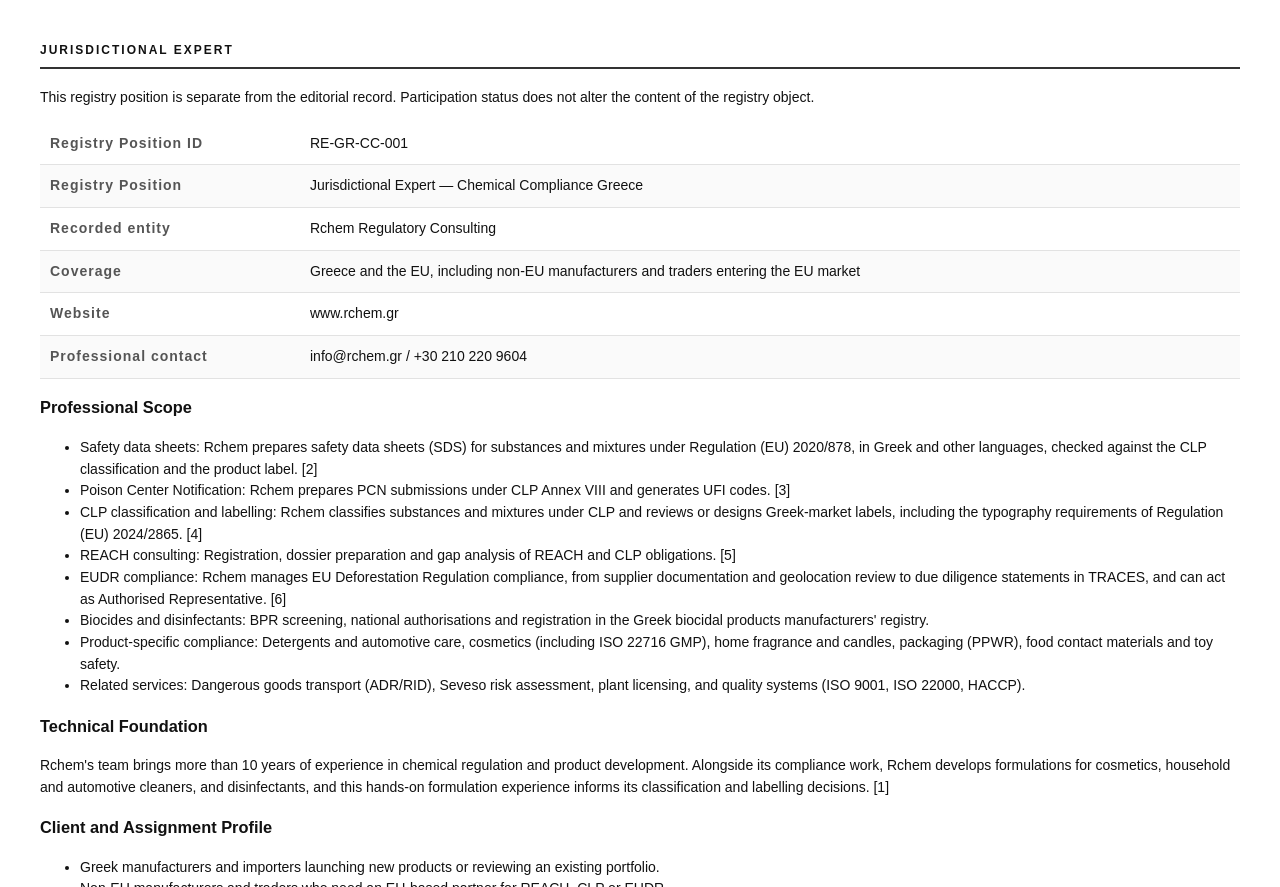
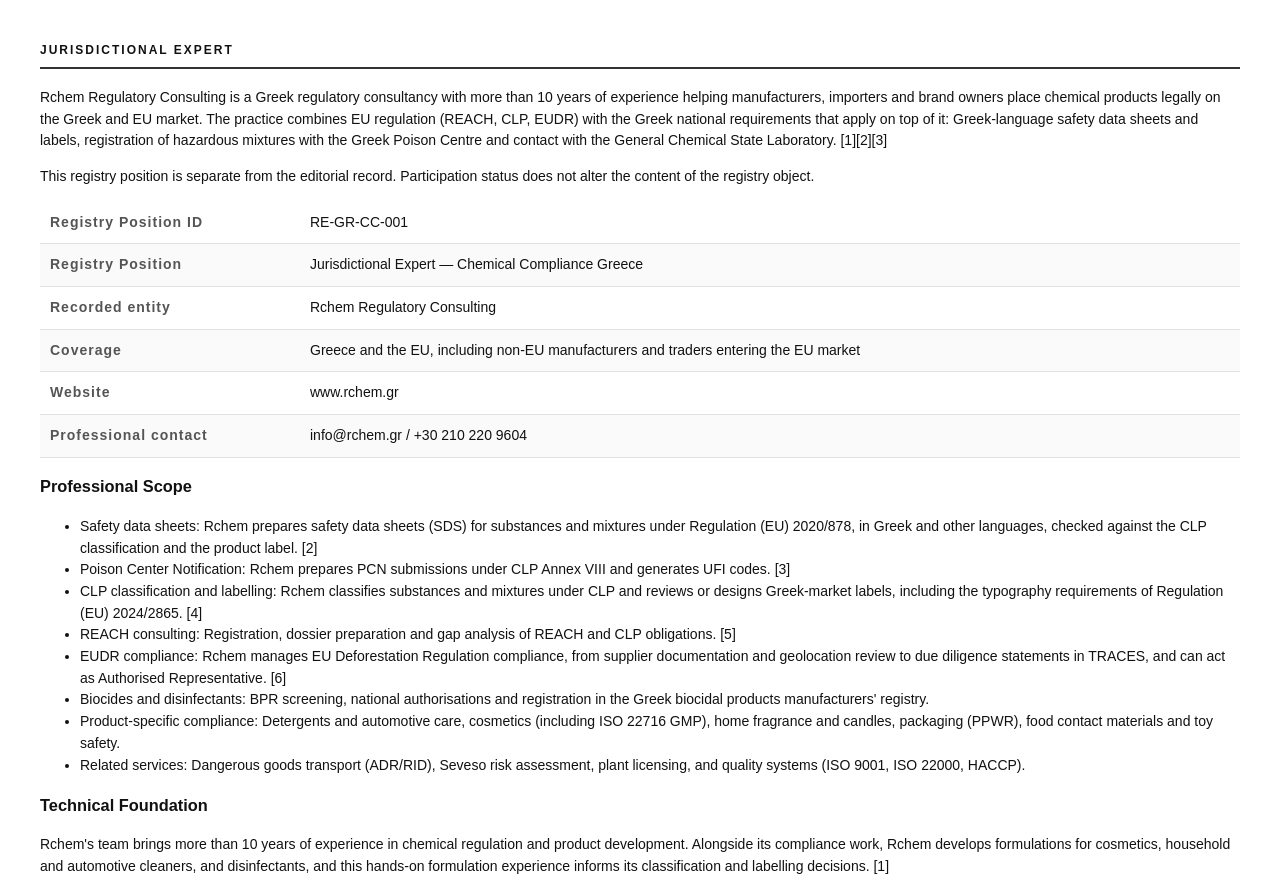
Before and after one commit to MikaelSonder/chemicalcompliance.org, a plain HTML site: page jurisdictions/greece/index.html in a window 1280 px wide. Shown: the part 7787-8674 px from the top of the page. Drawn offline with Linux system fonts and the light colour scheme.

Commit message:
Update index.html

```diff
--- a/jurisdictions/greece/index.html
+++ b/jurisdictions/greece/index.html
@@ -275,6 +275,7 @@
 
       <section id="expert" class="registry-section">
         <h2 class="registry-section-title">Jurisdictional Expert</h2>
+        <p>Rchem Regulatory Consulting is a Greek regulatory consultancy with more than 10 years of experience helping manufacturers, importers and brand owners place chemical products legally on the Greek and EU market. The practice combines EU regulation (REACH, CLP, EUDR) with the Greek national requirements that apply on top of it: Greek-language safety data sheets and labels, registration of hazardous mixtures with the Greek Poison Centre and contact with the General Chemical State Laboratory. [1][2][3]</p>
         <p>This registry position is separate from the editorial record. Participation status does not alter the content of the registry object.</p>
         <table class="registry-table"><tbody>
           <tr><td>Registry Position ID</td><td>RE-GR-CC-001</td></tr>
```
